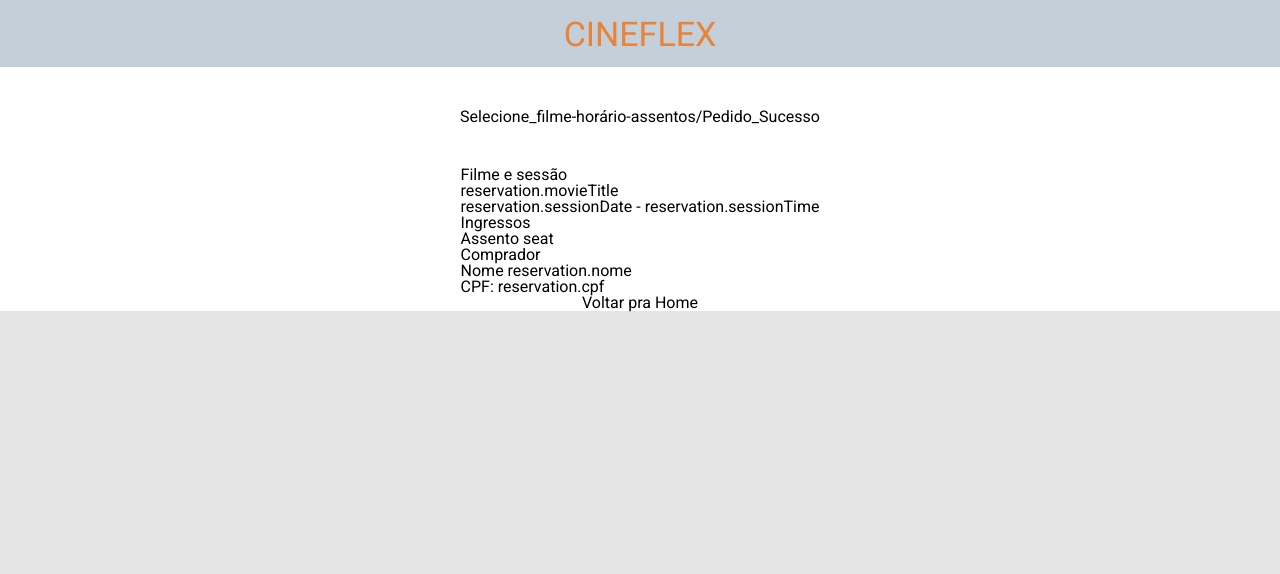
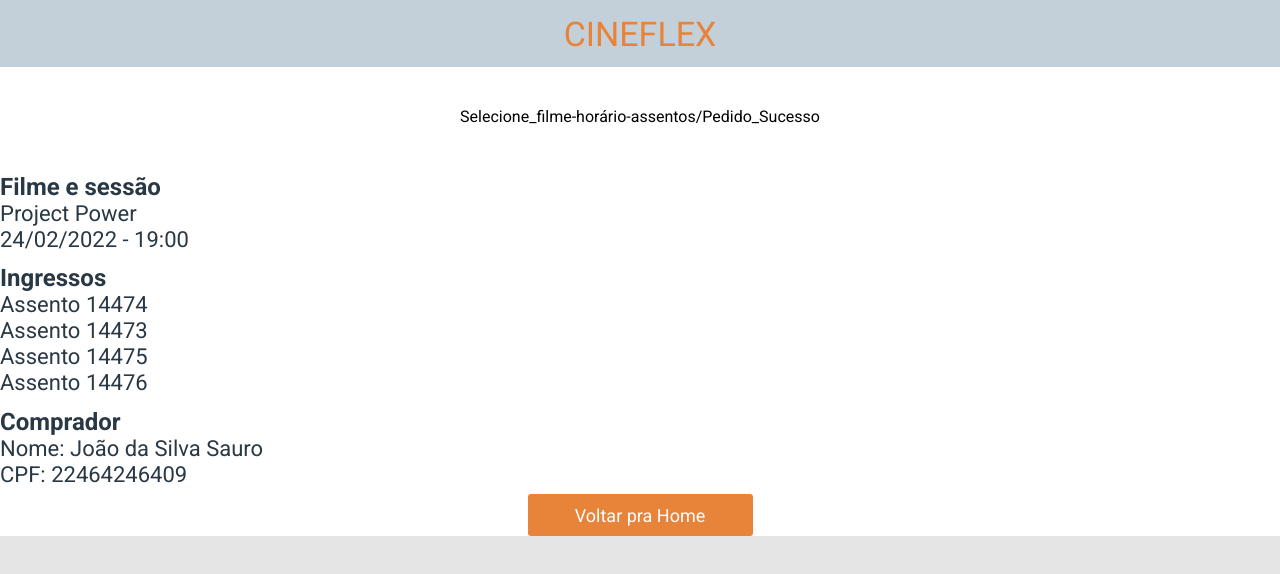
Before and after one commit to teles-tarcisio/Cineflex, a JavaScript app: page / in a window 1280 px wide. Shown: the top 574 px of the page. Built offline with nearby package versions, Linux system fonts and the light colour scheme.

Commit message:
feat: layout 'success' screen

```diff
--- a/src/components/Success/Success.js
+++ b/src/components/Success/Success.js
@@ -1,26 +1,37 @@
-
+import "../MoviesList/MoviesList.css";
+import "./Success.css";
 
 
 export default function Success() {
+  const reservation = {
+    movieTitle: "Project Power",
+    sessionDate: "24/02/2022",
+    sessionTime: "19:00",
+    seats: [14474, 14473, 14475, 14476],
+    name: "João da Silva Sauro",
+    cpf: "22464246409"
+  };
+
   return (
     <>
       <div className="order-summary">
         <div className="movie-session">
           <h2>Filme e sessão</h2>
-          <p>reservation.movieTitle</p>
-          <p>reservation.sessionDate - reservation.sessionTime</p>
+          <p>{reservation.movieTitle}</p>
+          <p>{reservation.sessionDate} - {reservation.sessionTime}</p>
         </div>
 
         <div className="tickets">
           <h2>Ingressos</h2>
-          <p>Assento seat</p>
-
+          {reservation.seats.map((seat) => (
+            <p>Assento {seat}</p>
+          ))}
         </div>
 
         <div className="success-buyer-data">
         <h2>Comprador</h2>
-        <p>Nome reservation.nome</p>
-        <p>CPF: reservation.cpf</p>
+        <p>Nome: {reservation.name}</p>
+        <p>CPF: {reservation.cpf}</p>
         </div>
       </div>
 
```
